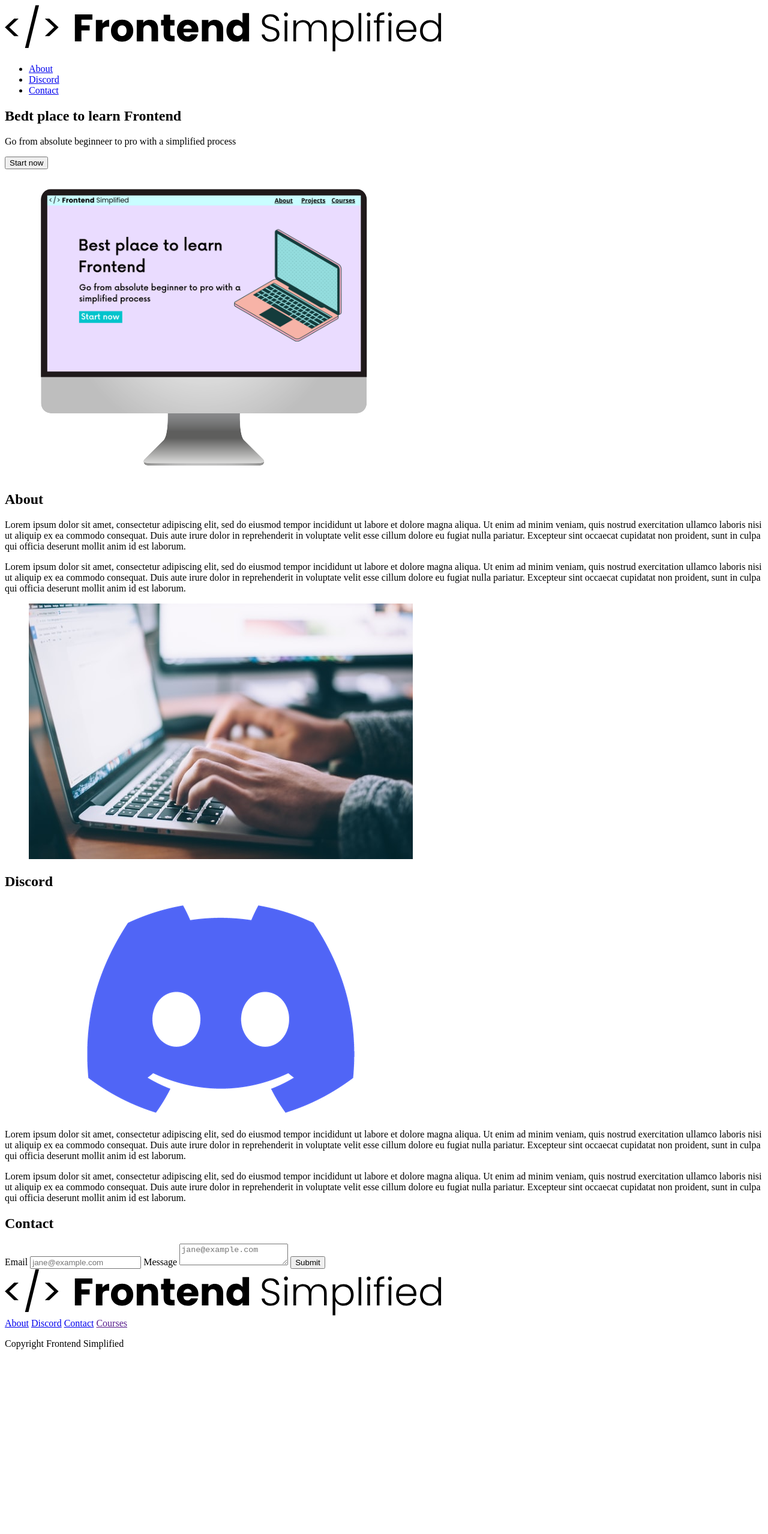
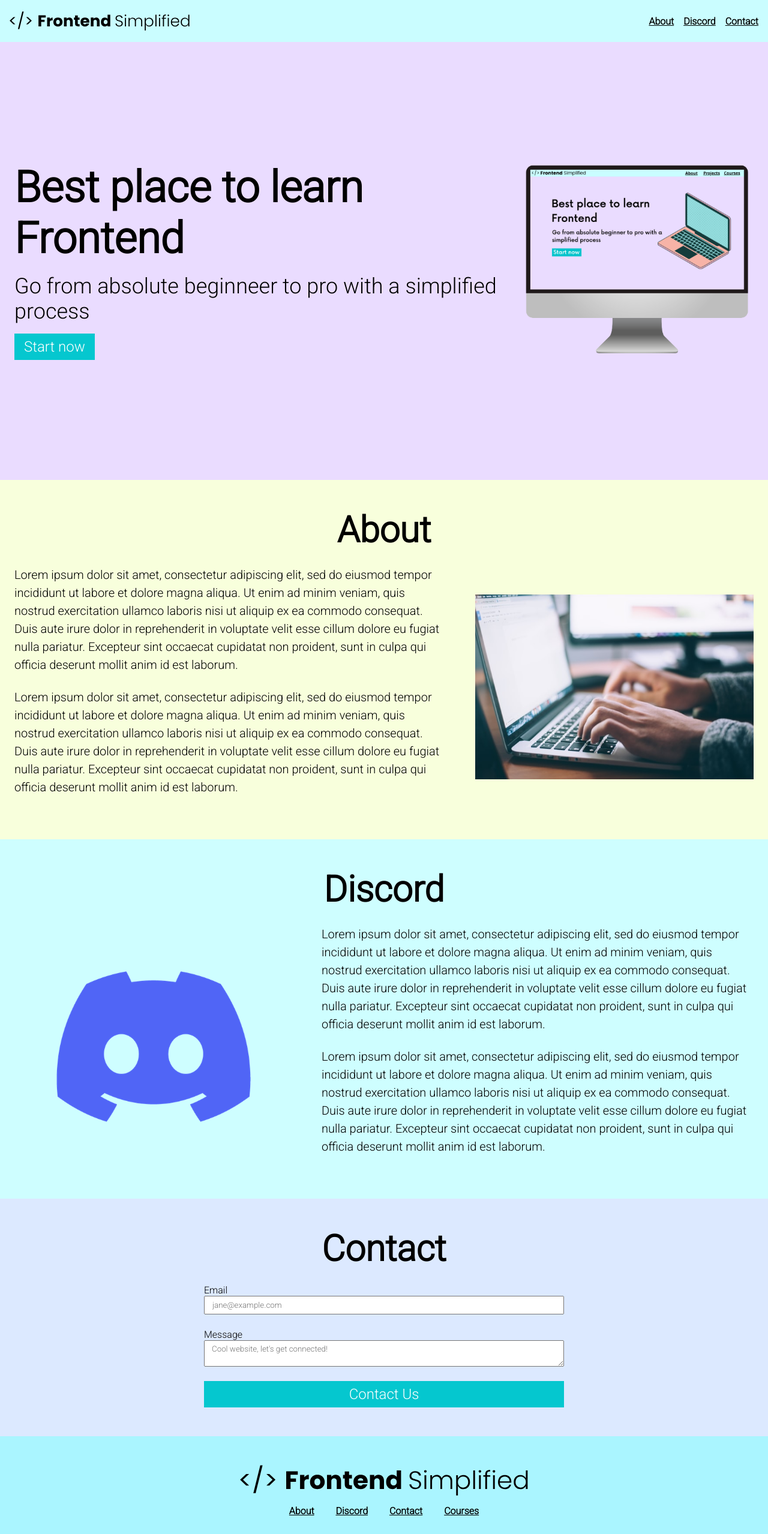
Before and after one commit to KeythY25/html-tutorial, a plain HTML site: page index.html in a window 1280 px wide. Shown: the top 2557 px of the page at 60% size. Before the commit the page ends 2265 px from the top, so only its background shows below. Drawn offline with Linux system fonts and the light colour scheme.

Commit message:
Feat: new styling

```diff
--- a/index.html
+++ b/index.html
@@ -4,11 +4,12 @@
     <meta charset="UTF-8" />
     <meta name="viewport" content="width=device-width, initial-scale=1.0" />
     <title>Document</title>
+    <link rel="stylesheet" href="./style.css" />
   </head>
   <body>
     <section>
       <nav>
-        <img src="./assets/FES (2).svg" alt="FES Logo" />
+        <img src="./assets/FES (2).svg" class="logo" alt="FES Logo" />
         <ul>
           <li><a href="#about">About</a></li>
           <li><a href="#discord">Discord</a></li>
@@ -16,11 +17,16 @@
         </ul>
       </nav>
       <header>
+        <div class="row">
           <div>
-          <h1>Bedt place to learn Frontend</h1>
-          <p>Go from absolute beginneer to pro with a simplified process</p>
+            <h1>Best place to learn Frontend</h1>
+            <p class="subheader">
+              Go from absolute beginneer to pro with a simplified process
+            </p>
             <button>Start now</button>
           </div>
+        </div>
+
         <figure>
           <img src="./assets/laptop (2).png" alt="Laptop" />
         </figure>
@@ -30,55 +36,63 @@
     <main>
       <section id="about">
         <h2>About</h2>
-        <div>
-          <p>
+        <div class="row">
+          <div class="section__description">
+            <div class="section__description--wrapper">
+              <p class="section__description--para">
                 Lorem ipsum dolor sit amet, consectetur adipiscing elit, sed do
-            eiusmod tempor incididunt ut labore et dolore magna aliqua. Ut enim
-            ad minim veniam, quis nostrud exercitation ullamco laboris nisi ut
-            aliquip ex ea commodo consequat. Duis aute irure dolor in
-            reprehenderit in voluptate velit esse cillum dolore eu fugiat nulla
-            pariatur. Excepteur sint occaecat cupidatat non proident, sunt in
-            culpa qui officia deserunt mollit anim id est laborum.
+                eiusmod tempor incididunt ut labore et dolore magna aliqua. Ut
+                enim ad minim veniam, quis nostrud exercitation ullamco laboris
+                nisi ut aliquip ex ea commodo consequat. Duis aute irure dolor
+                in reprehenderit in voluptate velit esse cillum dolore eu fugiat
+                nulla pariatur. Excepteur sint occaecat cupidatat non proident,
+                sunt in culpa qui officia deserunt mollit anim id est laborum.
               </p>
-          <p>
+              <p class="section__description--para">
                 Lorem ipsum dolor sit amet, consectetur adipiscing elit, sed do
-            eiusmod tempor incididunt ut labore et dolore magna aliqua. Ut enim
-            ad minim veniam, quis nostrud exercitation ullamco laboris nisi ut
-            aliquip ex ea commodo consequat. Duis aute irure dolor in
-            reprehenderit in voluptate velit esse cillum dolore eu fugiat nulla
-            pariatur. Excepteur sint occaecat cupidatat non proident, sunt in
-            culpa qui officia deserunt mollit anim id est laborum.
+                eiusmod tempor incididunt ut labore et dolore magna aliqua. Ut
+                enim ad minim veniam, quis nostrud exercitation ullamco laboris
+                nisi ut aliquip ex ea commodo consequat. Duis aute irure dolor
+                in reprehenderit in voluptate velit esse cillum dolore eu fugiat
+                nulla pariatur. Excepteur sint occaecat cupidatat non proident,
+                sunt in culpa qui officia deserunt mollit anim id est laborum.
               </p>
             </div>
-        <figure>
+            <figure class="about__img--wrapper">
               <img src="./assets/about (1).jpg" alt="About" />
             </figure>
+          </div>
+        </div>
       </section>
 
       <section id="discord">
         <h2>Discord</h2>
-        <figure>
+        <div class="row">
+          <div class="section__description">
+            <figure class="about__img--wrapper">
               <img src="./assets/discord (2).png" alt="Discord" />
             </figure>
-        <div>
-          <p>
+            <div class="section__description--wrapper">
+              <p class="section__description--para">
                 Lorem ipsum dolor sit amet, consectetur adipiscing elit, sed do
-            eiusmod tempor incididunt ut labore et dolore magna aliqua. Ut enim
-            ad minim veniam, quis nostrud exercitation ullamco laboris nisi ut
-            aliquip ex ea commodo consequat. Duis aute irure dolor in
-            reprehenderit in voluptate velit esse cillum dolore eu fugiat nulla
-            pariatur. Excepteur sint occaecat cupidatat non proident, sunt in
-            culpa qui officia deserunt mollit anim id est laborum.
+                eiusmod tempor incididunt ut labore et dolore magna aliqua. Ut
+                enim ad minim veniam, quis nostrud exercitation ullamco laboris
+                nisi ut aliquip ex ea commodo consequat. Duis aute irure dolor
+                in reprehenderit in voluptate velit esse cillum dolore eu fugiat
+                nulla pariatur. Excepteur sint occaecat cupidatat non proident,
+                sunt in culpa qui officia deserunt mollit anim id est laborum.
               </p>
-          <p>
+              <p class="section__description--para">
                 Lorem ipsum dolor sit amet, consectetur adipiscing elit, sed do
-            eiusmod tempor incididunt ut labore et dolore magna aliqua. Ut enim
-            ad minim veniam, quis nostrud exercitation ullamco laboris nisi ut
-            aliquip ex ea commodo consequat. Duis aute irure dolor in
-            reprehenderit in voluptate velit esse cillum dolore eu fugiat nulla
-            pariatur. Excepteur sint occaecat cupidatat non proident, sunt in
-            culpa qui officia deserunt mollit anim id est laborum.
+                eiusmod tempor incididunt ut labore et dolore magna aliqua. Ut
+                enim ad minim veniam, quis nostrud exercitation ullamco laboris
+                nisi ut aliquip ex ea commodo consequat. Duis aute irure dolor
+                in reprehenderit in voluptate velit esse cillum dolore eu fugiat
+                nulla pariatur. Excepteur sint occaecat cupidatat non proident,
+                sunt in culpa qui officia deserunt mollit anim id est laborum.
               </p>
+            </div>
+          </div>
         </div>
       </section>
 
@@ -86,21 +100,24 @@
         <h2>Contact</h2>
         <form action="">
           <span>Email</span>
-          <input type="type" placeholder="jane@example.com" />
+          <input type="email" placeholder="jane@example.com" />
           <span>Message</span>
-          <textarea type="type" placeholder="jane@example.com"></textarea>
-          <button>Submit</button>
+          <textarea
+            type="type"
+            placeholder="Cool website, let's get connected!"
+          ></textarea>
+          <button>Contact Us</button>
         </form>
       </section>
     </main>
 
     <footer>
-      <img src="./assets/FES (2).svg" alt="FES Logo" />
-      <div>
-        <a href="#about">About</a>
-        <a href="#discord">Discord</a>
-        <a href="#contact">Contact</a>
-        <a href="">Courses</a>
+      <img class="footer__logo" src="./assets/FES (2).svg" alt="FES Logo" />
+      <div class="footer__links">
+        <a class="footer__link" href="#about">About</a>
+        <a class="footer__link" href="#discord">Discord</a>
+        <a class="footer__link" href="#contact">Contact</a>
+        <a class="footer__link" href="">Courses</a>
       </div>
       <p>Copyright Frontend Simplified</p>
     </footer>
--- a/style.css
+++ b/style.css
@@ -1,111 +1,97 @@
-@import url('https://fonts.googleapis.com/css2?family=Roboto:wght@300;400;500;700&display=swap');
+@import url("https://fonts.googleapis.com/css2?family=Roboto:ital,wght@0,300;1,300&display=swap");
 * {
-  font-family: 'Roboto', sans-serif;
   padding: 0;
   margin: 0;
   box-sizing: border-box;
-}
-
-html {
-  scroll-behavior: smooth;
+  font-family: "Roboto", sans-serif;
 }
 
 nav {
+  height: 70px;
   display: flex;
   justify-content: space-between;
   align-items: center;
-  padding: 0px 16px;
-  height: 70px;
-  background-color: #CAFDFF;
+  padding: 0 16px;
+  background-color: #cafdff;
 }
 
 header {
-  background-color: #EADCFF;
-  min-height: calc(100vh - 70px);
-  padding: 20px;
+  background-color: #eadcff;
+  height: calc(100vh - 70px);
+  padding: 24px;
   display: flex;
   align-items: center;
   justify-content: center;
-}
-
-img {
-  width: 100%;
-  border-radius: 4px;
-}
-
-button {
-  background-color: #05C7CF;
-  color: white;
-  padding: 8px 16px;
-  font-size: 24px;
-  border: none;
-  cursor: pointer;
-}
-
-p {
-  line-height: 1.5;
 }
 
 h1 {
   font-size: 72px;
 }
 
-main section,
-footer {
-  padding: 48px 0;
+.subheader {
+  font-size: 36px;
+  margin: 16px 0;
 }
 
-.row {
-  width: 100%;
-  max-width: 1300px;
-  display: flex;
-  align-items: center;
-  justify-content: center;
+button {
+  background-color: #05c7cf;
+  color: white;
+  border: none;
+  padding: 8px 16px;
+  font-size: 24px;
+  cursor: pointer;
 }
 
-.subheader {
-  font-size: 36px;
-  margin: 16px 0 24px 0;
+p {
+  font-size: 24px;
+}
+
+a {
+  color: black;
+  font-size: 16px;
+  font-weight: 700;
+}
+
+.logo {
+  width: 300px;
 }
 
 ul {
   display: flex;
 }
 
-a {
-  color: #000;
-  font-weight: bold;
-  font-size: 24px;
-}
-
 li {
-  list-style-type: none;
+  list-style: none;
   padding-left: 16px;
 }
 
-.logo {
-  width: 300px;
+.row {
+  width: 100%;
+  max-width: 1300px;
+  margin: 0 auto;
+  display: flex;
+  align-items: center;
 }
 
-.home__description,
-.home__img--wrapper {
-  width: 50%;
-}
 
-.home__img--wrapper {
-  display: flex;
-  justify-content: center;
-}
 
-.home__img {
-  width: 80%;
+#about,
+#discord,
+#contact,
+footer {
+  padding: 48px 0;
+
 }
 
 /*
 
-  ABOUT
+About Section
 
 */
+
+#about{
+  background-color: #f8ffdc;
+}
 
 h2 {
   font-size: 60px;
@@ -113,78 +99,77 @@
   margin-bottom: 24px;
 }
 
-#about {
-  background-color: #F8FFDC;
-}
-
 .section__description {
   display: flex;
+  justify-content: center;
   align-items: center;
-  justify-content: center;
-  max-width: 1200px;
-  margin: 0 auto;
 }
 
 .about__img--wrapper {
   width: 40%;
+}
+
+img {
+  width: 100%;
+}
+
+.section__description--wrapper{
+  width: 60%;
+}
+
+.about__img--wrapper, .section__description--wrapper {
   padding: 0 24px;
 }
 
-.section__description--wrapper {
-  width: 60%;
-  padding: 0 24px;
-}
-
-.section__description--para {
+.section__description--para{
   font-size: 20px;
+  line-height: 1.5;
   margin-bottom: 24px;
 }
 
 /*
 
-  DISCORD
+Discord Section
 
 */
 
 #discord {
-  background-color: #CEFEFF;
+  padding: 48px 0;
+  background-color: #cefeff;
 }
 
 /*
 
-  CONTACT
+Contact Section
 
 */
 
 #contact {
-  background-color: #DCE9FF;
+  background-color: #dce9ff;
 }
 
-form {
+form{
+  width: 100%;
   max-width: 600px;
-  margin: 0 auto;
   display: flex;
   flex-direction: column;
+  margin: 0 auto;
 }
 
 input, textarea {
-  font-size: 20px;
+  padding: 6px 12px;
   margin-bottom: 24px;
-  padding: 6px 12px;
-}
-
-input {
-  height: 40px;
+  font-size: 20x;
 }
 
 /*
 
-  FOOTER
+Footer Section
 
 */
 
 footer {
-  background-color: #AAF5FF;
+  background-color: #aaf5ff;
   display: flex;
   flex-direction: column;
   align-items: center;
@@ -192,84 +177,13 @@
 
 .footer__logo {
   max-width: 480px;
-  margin-bottom: 24px;
-}
-
-.footer__link {
-  padding: 0 16px;
+  margin-bottom: 16px;
 }
 
 .footer__links {
   margin-bottom: 32px;
 }
 
-@media (max-width: 768px) {
-  .row {
-    flex-direction: column;
-  }
-
-  .home__description, .home__img--wrapper {
-    width: 100%;
-  }
-
-  nav ul {
-    display: none;
-  }
-
-  .home__description {
-    margin-bottom: 24px;
-    display: flex;
-    flex-direction: column;
-    align-items: center;
-  }
-
-  h1 {
-    text-align: center;
-    font-size: 60px;
-  }
-
-  .subheader {
-    text-align: center;
-    font-size: 28px;
-  }
-
-  .section__description {
-    flex-direction: column;
-  }
-
-  .section__description--wrapper,
-  .about__img--wrapper {
-    width: 100%;
-  }
-
-  #discord .section__description {
-    flex-direction: column-reverse;
-  }
-
-  form {
-    padding: 0 24px;
-  }
-
-  footer {
-    padding: 48px 24px;
-  }
-
-  .footer__logo {
-    max-width: 400px;
-  }
-
-  .footer__link {
-    padding: 0 8px;
-    font-size: 18px;
-  }
+.footer__link{
+  padding: 0 16px;
 }
-
-@media (max-width: 480px) {
-  .footer__logo {
-    max-width: 320px;
-  }
-
-  .footer__link {
-    font-size: 16px;
-  }
-}
```
Lines whose indentation alone changed are shown as unchanged.
